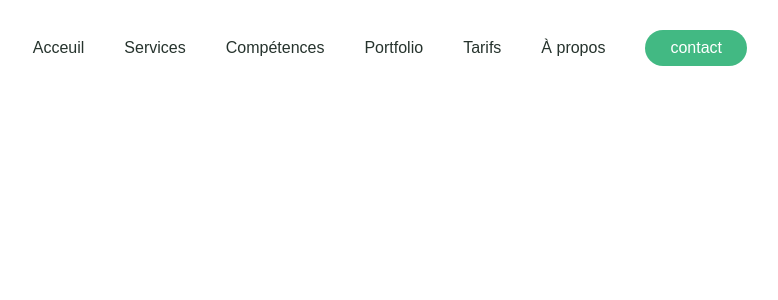
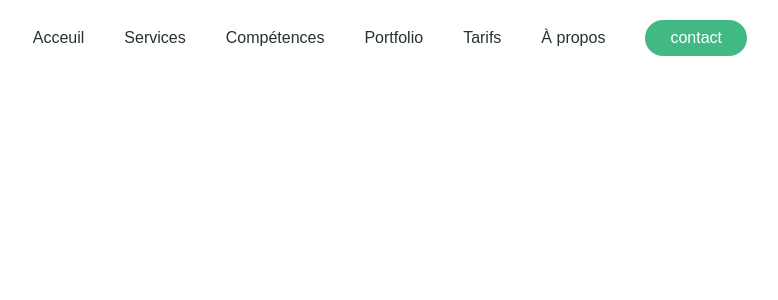
Before and after one commit to JBeaussart/vue_porfolio, a Vue app: page /Acceuil in a window 1280 px wide. Shown: the top 300 px of the page, without its empty margins (405-1183 px from the left). Built offline with nearby package versions, Linux system fonts and the light colour scheme.

Commit message:
ajust the padding of the header

```diff
--- a/src/App.vue
+++ b/src/App.vue
@@ -47,7 +47,7 @@ header {
   display: flex;
   justify-content: flex-end;
   align-items: center;
-  padding: 30px 10%;
+  padding: 20px 10%;
 }
 
 .logo {
```
